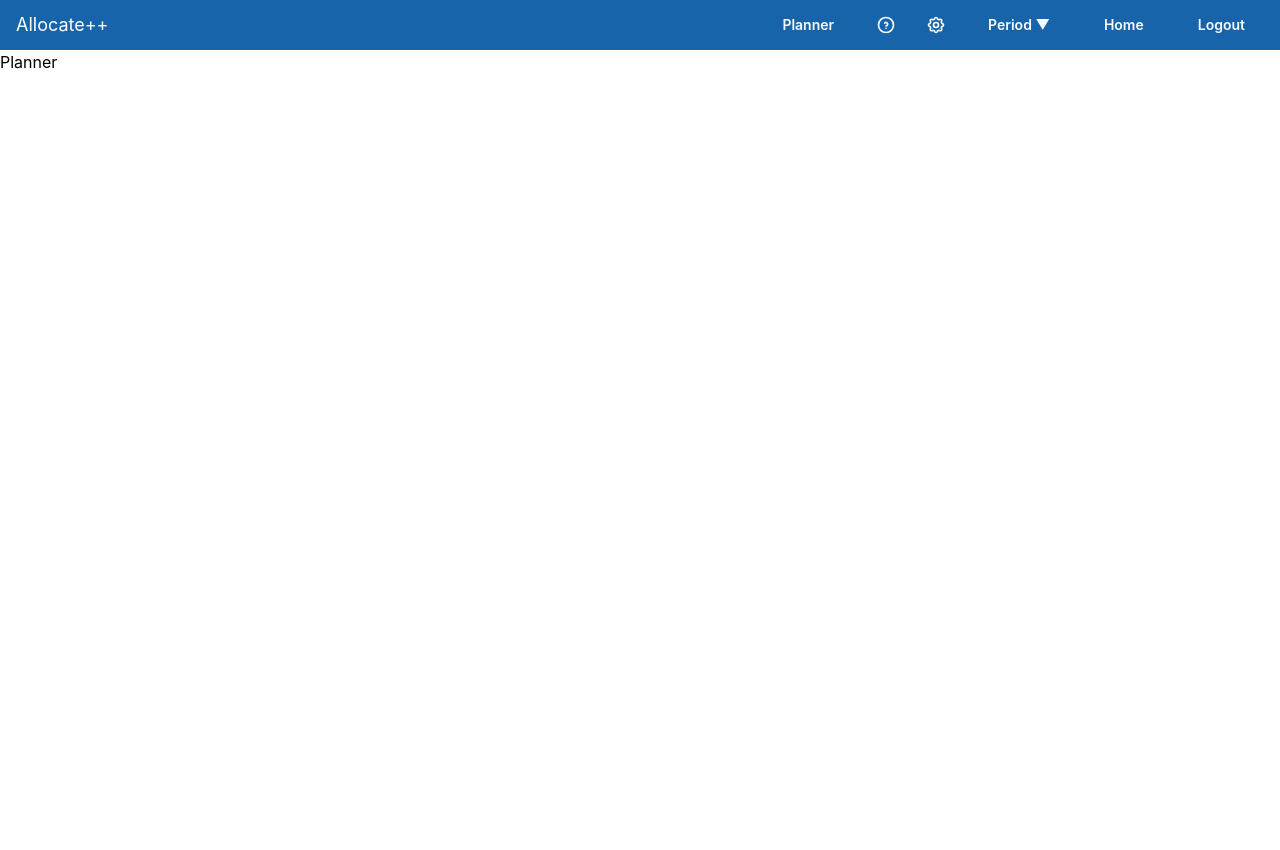
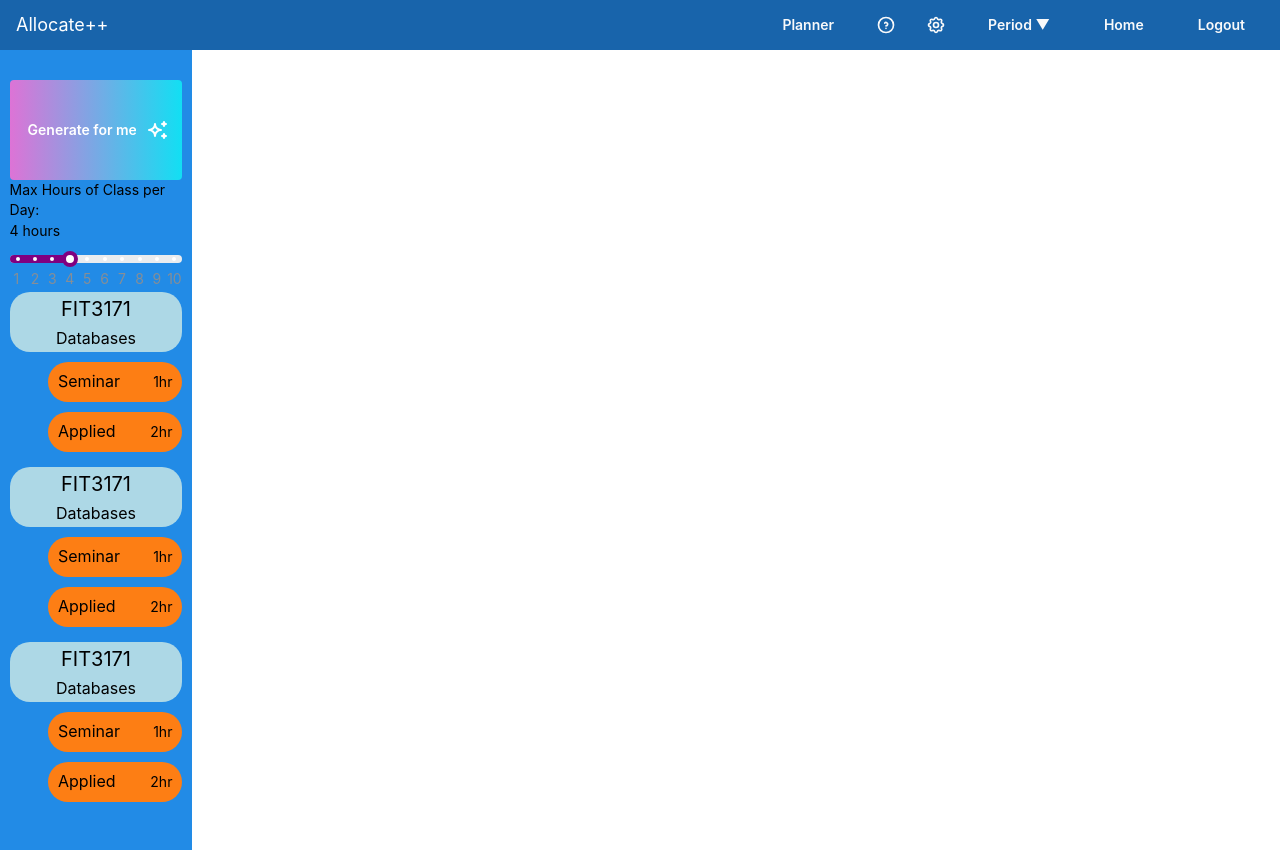
Before and after one commit to RichardLi88/unihack-2025, a React app in the folder project/frontend/: page /planner in a window 1280 px wide. Before the commit the page ends 800 px from the top, so only its background shows below. Built offline with nearby package versions, Linux system fonts and the light colour scheme; the HTML template or start-up script is replaced by a standard one.

Commit message:
Create planner component and add contexts
- create generate button and hours setter slider
- create context for hours and page

```diff
--- a/project/frontend/src/App.jsx
+++ b/project/frontend/src/App.jsx
@@ -1,23 +1,28 @@
-import '@mantine/core/styles.css';
-import Help from './pages/Help';
-import Login from './pages/Login';
-import Planner from './pages/Planner';
-import { Route, Routes } from 'react-router';
-import HomePage from './pages/HomePage';
-import Navbar from './components/Navbar';
+import "@mantine/core/styles.css";
+import Help from "./pages/Help";
+import Login from "./pages/Login";
+import Planner from "./pages/Planner";
+import { Route, Routes } from "react-router";
+import HomePage from "./pages/HomePage";
+import Navbar from "./components/Navbar";
+import { PageProvider } from "./contexts/PageContext";
+import { FilterProvider } from "./contexts/FilterContext";
 function App() {
-
   return (
     <>
-      <Navbar/>
-    <Routes>
-        <Route path="/" element={<HomePage/>} />
-        <Route path="/help" element={<Help/>} />
-        <Route path="/Login" element={<Login/>} />
-        <Route path="/planner" element={<Planner/>} />
-    </Routes>
+      <PageProvider>
+        <Navbar />
+        <FilterProvider>
+          <Routes>
+            <Route path="/" element={<HomePage />} />
+            <Route path="/help" element={<Help />} />
+            <Route path="/Login" element={<Login />} />
+            <Route path="/planner" element={<Planner />} />
+          </Routes>
+        </FilterProvider>
+      </PageProvider>
     </>
-  )
+  );
 }
 
-export default App
+export default App;
--- /dev/null
+++ b/project/frontend/src/components/PlannerFeatures.jsx
@@ -0,0 +1,52 @@
+import { Button, Flex, Text, Slider } from "@mantine/core";
+import { IconSparkles } from "@tabler/icons-react";
+import { useContext } from "react";
+import { FilterContext } from "../contexts/FilterContext";
+
+function PlannerFeatures() {
+  const { hours, setHours } = useContext(FilterContext);
+
+  return (
+    <Flex direction="column" py="10px" w="100%" align="center" justify="center">
+      <Button
+        variant="gradient"
+        gradient={{ from: "#DD73D6", to: "#12DFF3", deg: 90 }}
+        h="100px"
+        w="90%"
+        rightSection={<IconSparkles />}
+      >
+        Generate for me!
+      </Button>
+
+      <Flex direction="column" align="center" w="90%">
+        <Text size="sm" mb="xs">
+          Max Hours of Class per Day:{<br />}
+          {hours} hours
+        </Text>
+        <Slider
+          w="100%"
+          value={hours}
+          onChange={setHours}
+          color="purple"
+          min={1}
+          max={10}
+          step={1}
+          marks={[
+            { value: 1, label: "1" },
+            { value: 2, label: "2" },
+            { value: 3, label: "3" },
+            { value: 4, label: "4" },
+            { value: 5, label: "5" },
+            { value: 6, label: "6" },
+            { value: 7, label: "7" },
+            { value: 8, label: "8" },
+            { value: 9, label: "9" },
+            { value: 10, label: "10" },
+          ]}
+        />
+      </Flex>
+    </Flex>
+  );
+}
+
+export default PlannerFeatures;
--- a/project/frontend/src/components/Sidebar.jsx
+++ b/project/frontend/src/components/Sidebar.jsx
@@ -1,5 +1,10 @@
-import { Flex, ScrollArea } from "@mantine/core";
+import { Button, Flex, ScrollArea } from "@mantine/core";
 import Unit from "./Unit";
+import { IconSparkles } from "@tabler/icons-react";
+import { useContext } from "react";
+import { PageContext } from "../contexts/PageContext";
+import PlannerFeatures from "./PlannerFeatures";
+
 const units = [
   {
     unitCode: "FIT3171",
@@ -52,6 +57,7 @@ const units = [
 ];
 
 function Sidebar() {
+  const { page } = useContext(PageContext);
   return (
     <Flex
       direction="column"
@@ -62,6 +68,7 @@ function Sidebar() {
       py="20px"
     >
       <ScrollArea w="100%">
+        {page === "planner" && <PlannerFeatures />}
         {units.map((unit) => {
           return <Unit key={unit.unitCode} data={unit} />;
         })}
--- /dev/null
+++ b/project/frontend/src/contexts/FilterContext.jsx
@@ -0,0 +1,14 @@
+import { createContext, useContext, useState } from "react";
+
+// Create FilterContext
+export const FilterContext = createContext();
+
+export const FilterProvider = ({ children }) => {
+  const [hours, setHours] = useState(4);
+
+  return (
+    <FilterContext.Provider value={{ hours, setHours }}>
+      {children}
+    </FilterContext.Provider>
+  );
+};
--- /dev/null
+++ b/project/frontend/src/contexts/PageContext.jsx
@@ -0,0 +1,13 @@
+import { createContext, useContext, useState } from "react";
+
+export const PageContext = createContext();
+
+export const PageProvider = ({ children }) => {
+  const [page, setPage] = useState("home");
+
+  return (
+    <PageContext.Provider value={{ page, setPage }}>
+      {children}
+    </PageContext.Provider>
+  );
+};
--- a/project/frontend/src/pages/Planner.jsx
+++ b/project/frontend/src/pages/Planner.jsx
@@ -1,9 +1,17 @@
-function Planner(){
+import { useContext, useEffect } from "react";
+import Sidebar from "../components/Sidebar";
+import { PageContext } from "../contexts/PageContext";
+
+function Planner() {
+  const { setPage } = useContext(PageContext);
+  useEffect(() => {
+    setPage("planner");
+  });
   return (
     <>
-      Planner
+      <Sidebar />
     </>
-  )
+  );
 }
 
 export default Planner;
```
